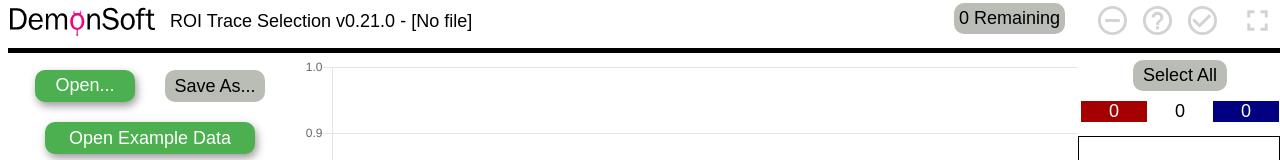
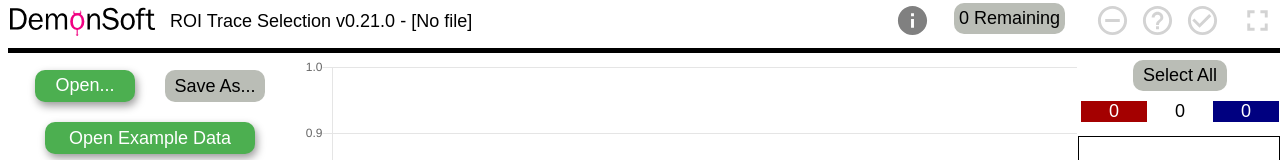
Before and after one commit to donal-s/roi-trace-selector, a React app: page / in a window 1280 px wide. Shown: the top 160 px of the page. Built offline with nearby package versions, Linux system fonts and the light colour scheme.

Commit message:
Start user guide

```diff
--- a/src/components/App.js
+++ b/src/components/App.js
@@ -8,6 +8,7 @@ import FullscreenButton from "./FullscreenButton.js";
 import ChartView from "./ChartView.js";
 import SelectionIconView from "./SelectionIconView.js";
 import RemainingCountButton from "./RemainingCountButton.js";
+import InfoIcon from "@material-ui/icons/Info";
 import { useDispatch, useSelector } from "react-redux";
 import version from "../version";
 import {
@@ -51,6 +52,14 @@ export default function App() {
   const showSingleTrace = useSelector((state) => state.showSingleTrace);
   const channel1Filename = useSelector((state) => state.channel1Filename);
 
+  function helpButton() {
+    return (
+      <a href={process.env.PUBLIC_URL + "/userguide.html"} target="_blank" rel="noreferrer">
+        <InfoIcon fontSize="large" id="helpButton" />
+      </a>
+    );
+  }
+
   return (
     <div className={"App" + (showSingleTrace ? " scan" : "")}>
       <div id="header">
@@ -60,6 +69,7 @@ export default function App() {
           ROI Trace Selection v{version} -{" "}
           {channel1Filename != null ? channel1Filename : "[No file]"}
         </div>
+        {helpButton()}
         <RemainingCountButton />
         <SelectionIconView />
         <FullscreenButton />
--- a/src/roiTraceSelection.css
+++ b/src/roiTraceSelection.css
@@ -187,6 +187,15 @@ button#remainingCount:disabled {
   cursor: pointer;
 }
 
+#helpButton {
+  position: fixed;
+  top: 3px;
+  right: 350px;
+  color: gray;
+  background-color: white;
+  cursor: pointer;
+}
+
 #fullscreenButton.disabled {
   color: lightgray;
   cursor: default;
```
Also changed, not shown: public/userguide.html (added, +17 -0 lines), 12 other files (tests, documents, lock files or other folders).
